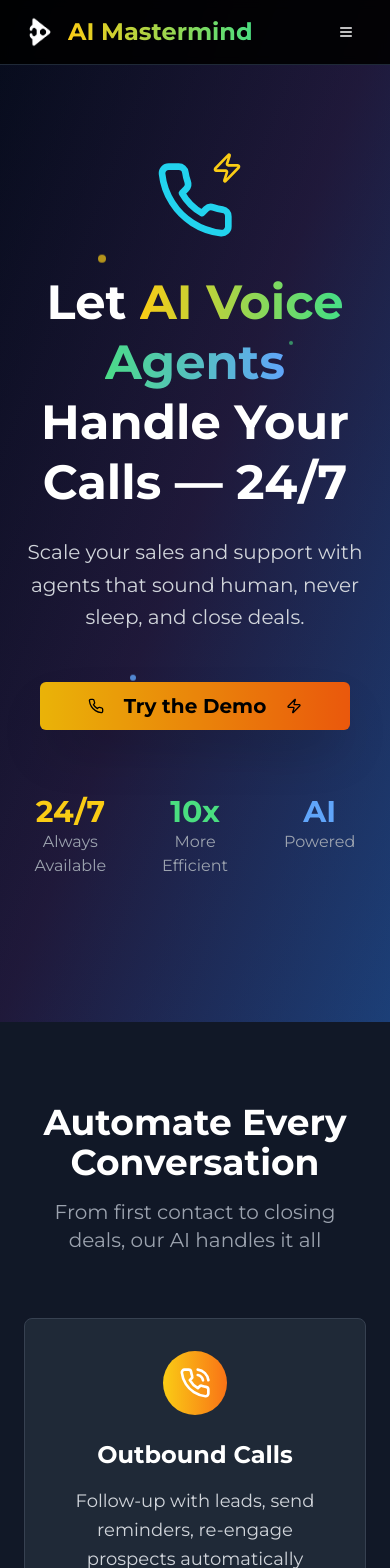
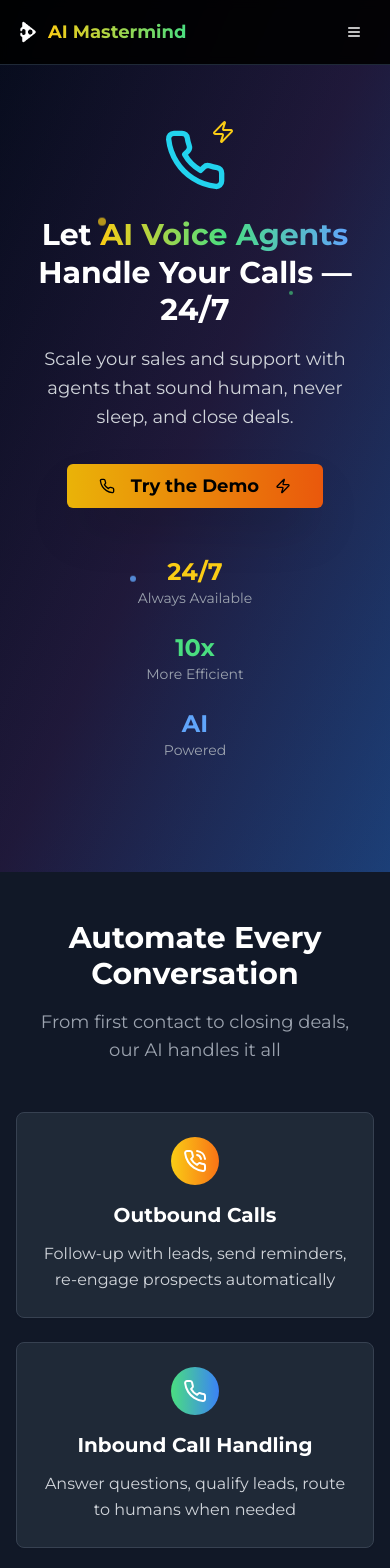
Before and after one commit to KunaalNaik/ai-mastermind-accelerator, a React (Vite) app: page /voice-agent in a window 390 px wide. Shown: the top 1568 px of the page. Built offline with nearby package versions, Linux system fonts and the light colour scheme.

Commit message:
Make pages responsive
Ensure all pages are responsive across different screen sizes.

```diff
--- a/src/components/Navigation.tsx
+++ b/src/components/Navigation.tsx
@@ -18,27 +18,27 @@ export const Navigation = () => {
 
   return (
     <nav className="fixed top-0 w-full z-50 bg-black/90 backdrop-blur-sm border-b border-gray-800">
-      <div className="container mx-auto px-6">
+      <div className="container mx-auto px-4 sm:px-6">
         <div className="flex items-center justify-between h-16">
-          <Link to="/" className="flex items-center space-x-3 hover:scale-105 transition-transform duration-300">
+          <Link to="/" className="flex items-center space-x-2 sm:space-x-3 hover:scale-105 transition-transform duration-300">
             <img
               src="/lovable-uploads/c57ee613-58f7-42c6-b5b9-055fa248c710.png"
               alt="AI Mastermind Logo"
-              className="w-8 h-8"
+              className="w-6 h-6 sm:w-8 sm:h-8"
             />
-            <span className="text-2xl font-bold bg-gradient-to-r from-yellow-400 to-green-400 bg-clip-text text-transparent">
+            <span className="text-lg sm:text-2xl font-bold bg-gradient-to-r from-yellow-400 to-green-400 bg-clip-text text-transparent">
               AI Mastermind
             </span>
           </Link>
 
           {/* Desktop Navigation */}
-          <div className="hidden md:flex space-x-8">
+          <div className="hidden lg:flex space-x-6 xl:space-x-8">
             {navItems.map((item) => (
               item.isExternal ? (
                 <a
                   key={item.name}
                   href={item.href}
-                  className="text-gray-300 hover:text-yellow-400 transition-colors duration-300"
+                  className="text-gray-300 hover:text-yellow-400 transition-colors duration-300 text-sm xl:text-base whitespace-nowrap"
                 >
                   {item.name}
                 </a>
@@ -47,7 +47,7 @@ export const Navigation = () => {
                   <a
                     key={item.name}
                     href={item.href}
-                    className="text-gray-300 hover:text-yellow-400 transition-colors duration-300"
+                    className="text-gray-300 hover:text-yellow-400 transition-colors duration-300 text-sm xl:text-base whitespace-nowrap"
                   >
                     {item.name}
                   </a>
@@ -55,7 +55,7 @@ export const Navigation = () => {
                   <Link
                     key={item.name}
                     to={item.href}
-                    className="text-gray-300 hover:text-yellow-400 transition-colors duration-300"
+                    className="text-gray-300 hover:text-yellow-400 transition-colors duration-300 text-sm xl:text-base whitespace-nowrap"
                   >
                     {item.name}
                   </Link>
@@ -68,22 +68,22 @@ export const Navigation = () => {
           <Button
             variant="ghost"
             size="icon"
-            className="md:hidden"
+            className="lg:hidden"
             onClick={() => setIsOpen(!isOpen)}
           >
-            {isOpen ? <X className="h-6 w-6" /> : <Menu className="h-6 w-6" />}
+            {isOpen ? <X className="h-5 w-5 sm:h-6 sm:w-6" /> : <Menu className="h-5 w-5 sm:h-6 sm:w-6" />}
           </Button>
         </div>
 
         {/* Mobile Navigation */}
         {isOpen && (
-          <div className="md:hidden py-4 border-t border-gray-800">
+          <div className="lg:hidden py-4 border-t border-gray-800 bg-black/95 backdrop-blur-sm">
             {navItems.map((item) => (
               item.isExternal ? (
                 <a
                   key={item.name}
                   href={item.href}
-                  className="block py-2 text-gray-300 hover:text-yellow-400 transition-colors duration-300"
+                  className="block py-3 px-2 text-gray-300 hover:text-yellow-400 transition-colors duration-300"
                   onClick={() => setIsOpen(false)}
                 >
                   {item.name}
@@ -93,7 +93,7 @@ export const Navigation = () => {
                   <a
                     key={item.name}
                     href={item.href}
-                    className="block py-2 text-gray-300 hover:text-yellow-400 transition-colors duration-300"
+                    className="block py-3 px-2 text-gray-300 hover:text-yellow-400 transition-colors duration-300"
                     onClick={() => setIsOpen(false)}
                   >
                     {item.name}
@@ -102,7 +102,7 @@ export const Navigation = () => {
                   <Link
                     key={item.name}
                     to={item.href}
-                    className="block py-2 text-gray-300 hover:text-yellow-400 transition-colors duration-300"
+                    className="block py-3 px-2 text-gray-300 hover:text-yellow-400 transition-colors duration-300"
                     onClick={() => setIsOpen(false)}
                   >
                     {item.name}
--- a/src/components/VoiceAgentDemo.tsx
+++ b/src/components/VoiceAgentDemo.tsx
@@ -5,31 +5,31 @@ import { Phone, Play } from 'lucide-react';
 
 export const VoiceAgentDemo = () => {
   return (
-    <section className="py-20 bg-gradient-to-r from-yellow-500 via-orange-500 to-red-500">
-      <div className="container mx-auto px-6">
+    <section className="py-12 sm:py-16 lg:py-20 bg-gradient-to-r from-yellow-500 via-orange-500 to-red-500">
+      <div className="container mx-auto px-4 sm:px-6">
         <div className="text-center max-w-4xl mx-auto">
-          <h2 className="text-5xl md:text-6xl font-bold text-black mb-6 animate-fade-in">
+          <h2 className="text-3xl sm:text-5xl md:text-6xl font-bold text-black mb-4 sm:mb-6 animate-fade-in px-4">
             See It In Action
           </h2>
-          <p className="text-xl md:text-2xl text-gray-900 mb-12 animate-fade-in" style={{ animationDelay: '0.2s' }}>
+          <p className="text-lg sm:text-xl md:text-2xl text-gray-900 mb-8 sm:mb-12 animate-fade-in px-4" style={{ animationDelay: '0.2s' }}>
             Call our AI voice agent and experience the future of conversations.
           </p>
 
-          <div className="relative animate-fade-in" style={{ animationDelay: '0.4s' }}>
+          <div className="relative animate-fade-in px-4" style={{ animationDelay: '0.4s' }}>
             <div className="absolute inset-0 bg-black/20 rounded-full scale-110 animate-pulse"></div>
             <a href="tel:+918035738778">
               <Button
                 size="lg"
-                className="relative bg-black hover:bg-gray-900 text-white px-16 py-8 text-2xl font-bold transition-all duration-300 transform hover:scale-110 hover:-translate-y-2 shadow-2xl hover:shadow-black/50 group rounded-full"
+                className="relative w-full sm:w-auto bg-black hover:bg-gray-900 text-white px-8 sm:px-16 py-6 sm:py-8 text-xl sm:text-2xl font-bold transition-all duration-300 transform hover:scale-110 hover:-translate-y-2 shadow-2xl hover:shadow-black/50 group rounded-full"
               >
-                <Phone className="mr-4 w-8 h-8 transition-transform duration-300 group-hover:rotate-12" />
+                <Phone className="mr-3 sm:mr-4 w-6 h-6 sm:w-8 sm:h-8 transition-transform duration-300 group-hover:rotate-12" />
                 Call Me Now
-                <Play className="ml-4 w-8 h-8 transition-transform duration-300 group-hover:translate-x-2" />
+                <Play className="ml-3 sm:ml-4 w-6 h-6 sm:w-8 sm:h-8 transition-transform duration-300 group-hover:translate-x-2" />
               </Button>
             </a>
           </div>
 
-          <p className="text-lg text-gray-900 mt-8 font-semibold animate-fade-in" style={{ animationDelay: '0.6s' }}>
+          <p className="text-base sm:text-lg text-gray-900 mt-6 sm:mt-8 font-semibold animate-fade-in px-4" style={{ animationDelay: '0.6s' }}>
             📞 +91 80357 38778
           </p>
         </div>
--- a/src/components/VoiceAgentFAQ.tsx
+++ b/src/components/VoiceAgentFAQ.tsx
@@ -31,13 +31,13 @@ export const VoiceAgentFAQ = () => {
   ];
 
   return (
-    <section className="py-20 bg-black">
-      <div className="container mx-auto px-6">
-        <div className="text-center mb-16">
-          <h2 className="text-4xl md:text-5xl font-bold text-white mb-4 animate-fade-in">
+    <section className="py-12 sm:py-16 lg:py-20 bg-black">
+      <div className="container mx-auto px-4 sm:px-6">
+        <div className="text-center mb-12 sm:mb-16">
+          <h2 className="text-3xl sm:text-4xl md:text-5xl font-bold text-white mb-4 animate-fade-in px-4">
             Frequently Asked Questions
           </h2>
-          <p className="text-xl text-gray-400 max-w-2xl mx-auto animate-fade-in" style={{ animationDelay: '0.2s' }}>
+          <p className="text-lg sm:text-xl text-gray-400 max-w-2xl mx-auto animate-fade-in px-4" style={{ animationDelay: '0.2s' }}>
             Everything you need to know about AI voice agents
           </p>
         </div>
@@ -48,13 +48,13 @@ export const VoiceAgentFAQ = () => {
               <AccordionItem
                 key={index}
                 value={`item-${index}`}
-                className="bg-gray-900 border-gray-800 rounded-lg px-6 animate-fade-in"
+                className="bg-gray-900 border-gray-800 rounded-lg px-4 sm:px-6 animate-fade-in"
                 style={{ animationDelay: `${index * 0.1}s` }}
               >
-                <AccordionTrigger className="text-white hover:text-yellow-400 text-left text-lg font-semibold">
+                <AccordionTrigger className="text-white hover:text-yellow-400 text-left text-base sm:text-lg font-semibold py-4">
                   {faq.question}
                 </AccordionTrigger>
-                <AccordionContent className="text-gray-300 text-base leading-relaxed">
+                <AccordionContent className="text-gray-300 text-sm sm:text-base leading-relaxed pb-4">
                   {faq.answer}
                 </AccordionContent>
               </AccordionItem>
--- a/src/components/VoiceAgentFeatures.tsx
+++ b/src/components/VoiceAgentFeatures.tsx
@@ -26,34 +26,34 @@ export const VoiceAgentFeatures = () => {
   ];
 
   return (
-    <section className="py-20 bg-gray-900">
-      <div className="container mx-auto px-6">
-        <div className="text-center mb-16">
-          <h2 className="text-4xl md:text-5xl font-bold text-white mb-4 animate-fade-in">
+    <section className="py-12 sm:py-16 lg:py-20 bg-gray-900">
+      <div className="container mx-auto px-4 sm:px-6">
+        <div className="text-center mb-12 sm:mb-16">
+          <h2 className="text-3xl sm:text-4xl md:text-5xl font-bold text-white mb-4 animate-fade-in px-4">
             Automate Every Conversation
           </h2>
-          <p className="text-xl text-gray-400 max-w-2xl mx-auto animate-fade-in" style={{ animationDelay: '0.2s' }}>
+          <p className="text-lg sm:text-xl text-gray-400 max-w-2xl mx-auto animate-fade-in px-4" style={{ animationDelay: '0.2s' }}>
             From first contact to closing deals, our AI handles it all
           </p>
         </div>
 
-        <div className="grid grid-cols-1 md:grid-cols-3 gap-8">
+        <div className="grid grid-cols-1 md:grid-cols-2 lg:grid-cols-3 gap-6 sm:gap-8 max-w-7xl mx-auto">
           {features.map((feature, index) => {
             const IconComponent = feature.icon;
             return (
               <Card
                 key={index}
-                className="bg-gray-800 border-gray-700 p-8 hover:scale-105 hover:-translate-y-2 transition-all duration-500 hover:border-yellow-500 hover:shadow-2xl hover:shadow-yellow-500/10 cursor-pointer group animate-fade-in"
+                className="bg-gray-800 border-gray-700 p-6 sm:p-8 hover:scale-105 hover:-translate-y-2 transition-all duration-500 hover:border-yellow-500 hover:shadow-2xl hover:shadow-yellow-500/10 cursor-pointer group animate-fade-in"
                 style={{ animationDelay: `${index * 0.2}s` }}
               >
                 <div className="text-center">
-                  <div className={`inline-flex p-4 rounded-full bg-gradient-to-r ${feature.gradient} mb-6 transition-all duration-300 group-hover:scale-110`}>
-                    <IconComponent className="w-8 h-8 text-white" />
+                  <div className={`inline-flex p-3 sm:p-4 rounded-full bg-gradient-to-r ${feature.gradient} mb-4 sm:mb-6 transition-all duration-300 group-hover:scale-110`}>
+                    <IconComponent className="w-6 h-6 sm:w-8 sm:h-8 text-white" />
                   </div>
-                  <h3 className="text-2xl font-bold text-white mb-4 transition-all duration-300 group-hover:text-yellow-400">
+                  <h3 className="text-xl sm:text-2xl font-bold text-white mb-3 sm:mb-4 transition-all duration-300 group-hover:text-yellow-400">
                     {feature.title}
                   </h3>
-                  <p className="text-gray-300 text-lg leading-relaxed transition-all duration-300 group-hover:text-white">
+                  <p className="text-gray-300 text-base sm:text-lg leading-relaxed transition-all duration-300 group-hover:text-white">
                     {feature.description}
                   </p>
                 </div>
--- a/src/components/VoiceAgentHero.tsx
+++ b/src/components/VoiceAgentHero.tsx
@@ -16,19 +16,19 @@ export const VoiceAgentHero = () => {
         <div className="absolute bottom-1/3 left-1/3 w-1.5 h-1.5 bg-blue-400 rounded-full animate-bounce-slow opacity-80" style={{ animationDelay: '4s' }}></div>
       </div>
 
-      <div className="relative container mx-auto px-6 py-20 lg:py-32">
+      <div className="relative container mx-auto px-4 sm:px-6 py-12 sm:py-20 lg:py-32">
         <div className="max-w-5xl mx-auto text-center">
           {/* Phone Icon with enhanced animation */}
-          <div className="flex justify-center mb-8 animate-fade-in">
+          <div className="flex justify-center mb-6 sm:mb-8 animate-fade-in">
             <div className="relative group">
-              <Phone className="w-20 h-20 text-cyan-400 transition-all duration-500 group-hover:scale-110 group-hover:text-cyan-300" />
-              <Zap className="w-8 h-8 text-yellow-400 absolute -top-2 -right-2 transition-all duration-300 group-hover:scale-125" />
+              <Phone className="w-16 h-16 sm:w-20 sm:h-20 text-cyan-400 transition-all duration-500 group-hover:scale-110 group-hover:text-cyan-300" />
+              <Zap className="w-6 h-6 sm:w-8 sm:h-8 text-yellow-400 absolute -top-2 -right-2 transition-all duration-300 group-hover:scale-125" />
               <div className="absolute inset-0 bg-cyan-400/20 rounded-full scale-0 group-hover:scale-150 transition-transform duration-700 ease-out"></div>
             </div>
           </div>
 
           {/* Main Headline with staggered animation */}
-          <h1 className="text-5xl md:text-7xl font-bold mb-6 leading-tight animate-fade-in" style={{ animationDelay: '0.2s' }}>
+          <h1 className="text-3xl sm:text-5xl md:text-6xl lg:text-7xl font-bold mb-4 sm:mb-6 leading-tight animate-fade-in" style={{ animationDelay: '0.2s' }}>
             Let{' '}
             <span className="bg-gradient-to-r from-yellow-400 via-green-400 to-blue-400 bg-clip-text text-transparent">
               AI Voice Agents
@@ -37,37 +37,37 @@ export const VoiceAgentHero = () => {
           </h1>
 
           {/* Subheadline */}
-          <p className="text-xl md:text-2xl text-gray-300 mb-12 max-w-4xl mx-auto leading-relaxed animate-fade-in" style={{ animationDelay: '0.4s' }}>
+          <p className="text-lg sm:text-xl md:text-2xl text-gray-300 mb-8 sm:mb-12 max-w-4xl mx-auto leading-relaxed animate-fade-in px-4" style={{ animationDelay: '0.4s' }}>
             Scale your sales and support with agents that sound human, never sleep, and close deals.
           </p>
 
           {/* CTA Buttons with enhanced hover effects */}
-          <div className="flex flex-col sm:flex-row gap-6 justify-center items-center mb-16 animate-fade-in" style={{ animationDelay: '0.6s' }}>
+          <div className="flex flex-col sm:flex-row gap-4 sm:gap-6 justify-center items-center mb-12 sm:mb-16 animate-fade-in px-4" style={{ animationDelay: '0.6s' }}>
             <a href="tel:+918035738778">
               <Button
                 size="lg"
-                className="bg-gradient-to-r from-yellow-500 to-orange-600 hover:from-yellow-600 hover:to-orange-700 text-black px-12 py-6 text-xl font-bold transition-all duration-300 transform hover:scale-105 hover:-translate-y-1 shadow-2xl hover:shadow-yellow-500/25 group"
+                className="w-full sm:w-auto bg-gradient-to-r from-yellow-500 to-orange-600 hover:from-yellow-600 hover:to-orange-700 text-black px-8 sm:px-12 py-4 sm:py-6 text-lg sm:text-xl font-bold transition-all duration-300 transform hover:scale-105 hover:-translate-y-1 shadow-2xl hover:shadow-yellow-500/25 group"
               >
-                <Phone className="mr-3 w-6 h-6" />
+                <Phone className="mr-2 sm:mr-3 w-5 h-5 sm:w-6 sm:h-6" />
                 Try the Demo
-                <Zap className="ml-3 w-6 h-6 transition-transform duration-300 group-hover:translate-x-1" />
+                <Zap className="ml-2 sm:ml-3 w-5 h-5 sm:w-6 sm:h-6 transition-transform duration-300 group-hover:translate-x-1" />
               </Button>
             </a>
           </div>
 
           {/* Trust Indicators with enhanced animations */}
-          <div className="grid grid-cols-3 gap-8 text-center">
+          <div className="grid grid-cols-1 sm:grid-cols-3 gap-6 sm:gap-8 text-center max-w-3xl mx-auto px-4">
             <div className="transform hover:scale-110 transition-all duration-500 cursor-pointer group animate-fade-in" style={{ animationDelay: '0.8s' }}>
-              <div className="text-3xl font-bold text-yellow-400 transition-all duration-300 group-hover:text-yellow-300">24/7</div>
-              <div className="text-gray-400 transition-all duration-300 group-hover:text-gray-300">Always Available</div>
+              <div className="text-2xl sm:text-3xl font-bold text-yellow-400 transition-all duration-300 group-hover:text-yellow-300">24/7</div>
+              <div className="text-gray-400 transition-all duration-300 group-hover:text-gray-300 text-sm sm:text-base">Always Available</div>
             </div>
             <div className="transform hover:scale-110 transition-all duration-500 cursor-pointer group animate-fade-in" style={{ animationDelay: '1s' }}>
-              <div className="text-3xl font-bold text-green-400 transition-all duration-300 group-hover:text-green-300">10x</div>
-              <div className="text-gray-400 transition-all duration-300 group-hover:text-gray-300">More Efficient</div>
+              <div className="text-2xl sm:text-3xl font-bold text-green-400 transition-all duration-300 group-hover:text-green-300">10x</div>
+              <div className="text-gray-400 transition-all duration-300 group-hover:text-gray-300 text-sm sm:text-base">More Efficient</div>
             </div>
             <div className="transform hover:scale-110 transition-all duration-500 cursor-pointer group animate-fade-in" style={{ animationDelay: '1.2s' }}>
-              <div className="text-3xl font-bold text-blue-400 transition-all duration-300 group-hover:text-blue-300">AI</div>
-              <div className="text-gray-400 transition-all duration-300 group-hover:text-gray-300">Powered</div>
+              <div className="text-2xl sm:text-3xl font-bold text-blue-400 transition-all duration-300 group-hover:text-blue-300">AI</div>
+              <div className="text-gray-400 transition-all duration-300 group-hover:text-gray-300 text-sm sm:text-base">Powered</div>
             </div>
           </div>
         </div>
--- a/src/components/VoiceAgentHowItWorks.tsx
+++ b/src/components/VoiceAgentHowItWorks.tsx
@@ -26,47 +26,47 @@ export const VoiceAgentHowItWorks = () => {
   ];
 
   return (
-    <section className="py-20 bg-black">
-      <div className="container mx-auto px-6">
-        <div className="text-center mb-16">
-          <h2 className="text-4xl md:text-5xl font-bold text-white mb-4 animate-fade-in">
+    <section className="py-12 sm:py-16 lg:py-20 bg-black">
+      <div className="container mx-auto px-4 sm:px-6">
+        <div className="text-center mb-12 sm:mb-16">
+          <h2 className="text-3xl sm:text-4xl md:text-5xl font-bold text-white mb-4 animate-fade-in px-4">
             How It Works
           </h2>
-          <p className="text-xl text-gray-400 max-w-2xl mx-auto animate-fade-in" style={{ animationDelay: '0.2s' }}>
+          <p className="text-lg sm:text-xl text-gray-400 max-w-2xl mx-auto animate-fade-in px-4" style={{ animationDelay: '0.2s' }}>
             Get your AI voice agent running in three simple steps
           </p>
         </div>
 
-        <div className="grid grid-cols-1 md:grid-cols-3 gap-8 max-w-6xl mx-auto">
+        <div className="grid grid-cols-1 md:grid-cols-2 lg:grid-cols-3 gap-6 sm:gap-8 max-w-6xl mx-auto">
           {steps.map((step, index) => {
             const IconComponent = step.icon;
             return (
               <Card
                 key={index}
-                className="bg-gray-900 border-gray-800 p-8 text-center relative overflow-hidden hover:scale-105 transition-all duration-500 group animate-fade-in"
+                className="bg-gray-900 border-gray-800 p-6 sm:p-8 text-center relative overflow-hidden hover:scale-105 transition-all duration-500 group animate-fade-in"
                 style={{ animationDelay: `${index * 0.2}s` }}
               >
                 {/* Step Number */}
-                <div className="absolute top-4 right-4 text-6xl font-bold text-gray-700 transition-all duration-300 group-hover:text-yellow-400/20">
+                <div className="absolute top-3 sm:top-4 right-3 sm:right-4 text-4xl sm:text-6xl font-bold text-gray-700 transition-all duration-300 group-hover:text-yellow-400/20">
                   {step.number}
                 </div>
 
                 {/* Icon */}
-                <div className="inline-flex p-4 rounded-full bg-gradient-to-r from-yellow-400 to-orange-500 mb-6 transition-all duration-300 group-hover:scale-110">
-                  <IconComponent className="w-8 h-8 text-black" />
+                <div className="inline-flex p-3 sm:p-4 rounded-full bg-gradient-to-r from-yellow-400 to-orange-500 mb-4 sm:mb-6 transition-all duration-300 group-hover:scale-110">
+                  <IconComponent className="w-6 h-6 sm:w-8 sm:h-8 text-black" />
                 </div>
 
                 {/* Content */}
-                <h3 className="text-2xl font-bold text-white mb-4 transition-all duration-300 group-hover:text-yellow-400">
+                <h3 className="text-xl sm:text-2xl font-bold text-white mb-3 sm:mb-4 transition-all duration-300 group-hover:text-yellow-400">
                   {step.title}
                 </h3>
-                <p className="text-gray-400 text-lg leading-relaxed transition-all duration-300 group-hover:text-gray-300">
+                <p className="text-gray-400 text-base sm:text-lg leading-relaxed transition-all duration-300 group-hover:text-gray-300">
                   {step.description}
                 </p>
 
                 {/* Connecting Line (except for last item) */}
                 {index < steps.length - 1 && (
-                  <div className="hidden md:block absolute top-1/2 -right-4 w-8 h-0.5 bg-gradient-to-r from-yellow-400 to-transparent"></div>
+                  <div className="hidden lg:block absolute top-1/2 -right-4 w-8 h-0.5 bg-gradient-to-r from-yellow-400 to-transparent"></div>
                 )}
               </Card>
             );
--- a/src/components/VoiceAgentIntegrations.tsx
+++ b/src/components/VoiceAgentIntegrations.tsx
@@ -11,22 +11,22 @@ export const VoiceAgentIntegrations = () => {
   ];
 
   return (
-    <section className="py-20 bg-gray-900">
-      <div className="container mx-auto px-6">
-        <div className="text-center mb-16">
-          <h2 className="text-4xl md:text-5xl font-bold text-white mb-4 animate-fade-in">
+    <section className="py-12 sm:py-16 lg:py-20 bg-gray-900">
+      <div className="container mx-auto px-4 sm:px-6">
+        <div className="text-center mb-12 sm:mb-16">
+          <h2 className="text-3xl sm:text-4xl md:text-5xl font-bold text-white mb-4 animate-fade-in px-4">
             Seamless Integrations
           </h2>
-          <p className="text-xl text-gray-400 max-w-2xl mx-auto animate-fade-in" style={{ animationDelay: '0.2s' }}>
+          <p className="text-lg sm:text-xl text-gray-400 max-w-2xl mx-auto animate-fade-in px-4" style={{ animationDelay: '0.2s' }}>
             Connect with the tools you already use
           </p>
         </div>
 
-        <div className="flex flex-wrap justify-center items-center gap-12 max-w-4xl mx-auto">
+        <div className="flex flex-wrap justify-center items-center gap-6 sm:gap-8 lg:gap-12 max-w-4xl mx-auto px-4">
           {integrations.map((integration, index) => (
             <div
               key={index}
-              className={`text-2xl md:text-3xl font-bold ${integration.color} hover:scale-110 transition-all duration-300 cursor-pointer animate-fade-in`}
+              className={`text-xl sm:text-2xl md:text-3xl font-bold ${integration.color} hover:scale-110 transition-all duration-300 cursor-pointer animate-fade-in text-center`}
               style={{ animationDelay: `${index * 0.1}s` }}
             >
               {integration.name}
@@ -34,8 +34,8 @@ export const VoiceAgentIntegrations = () => {
           ))}
         </div>
 
-        <div className="text-center mt-12">
-          <p className="text-gray-400 text-lg animate-fade-in" style={{ animationDelay: '0.8s' }}>
+        <div className="text-center mt-8 sm:mt-12">
+          <p className="text-gray-400 text-base sm:text-lg animate-fade-in px-4" style={{ animationDelay: '0.8s' }}>
             + 50+ more integrations available
           </p>
         </div>
```
Also changed, not shown: src/components/FinalCTA.tsx (+13 -13 lines).
